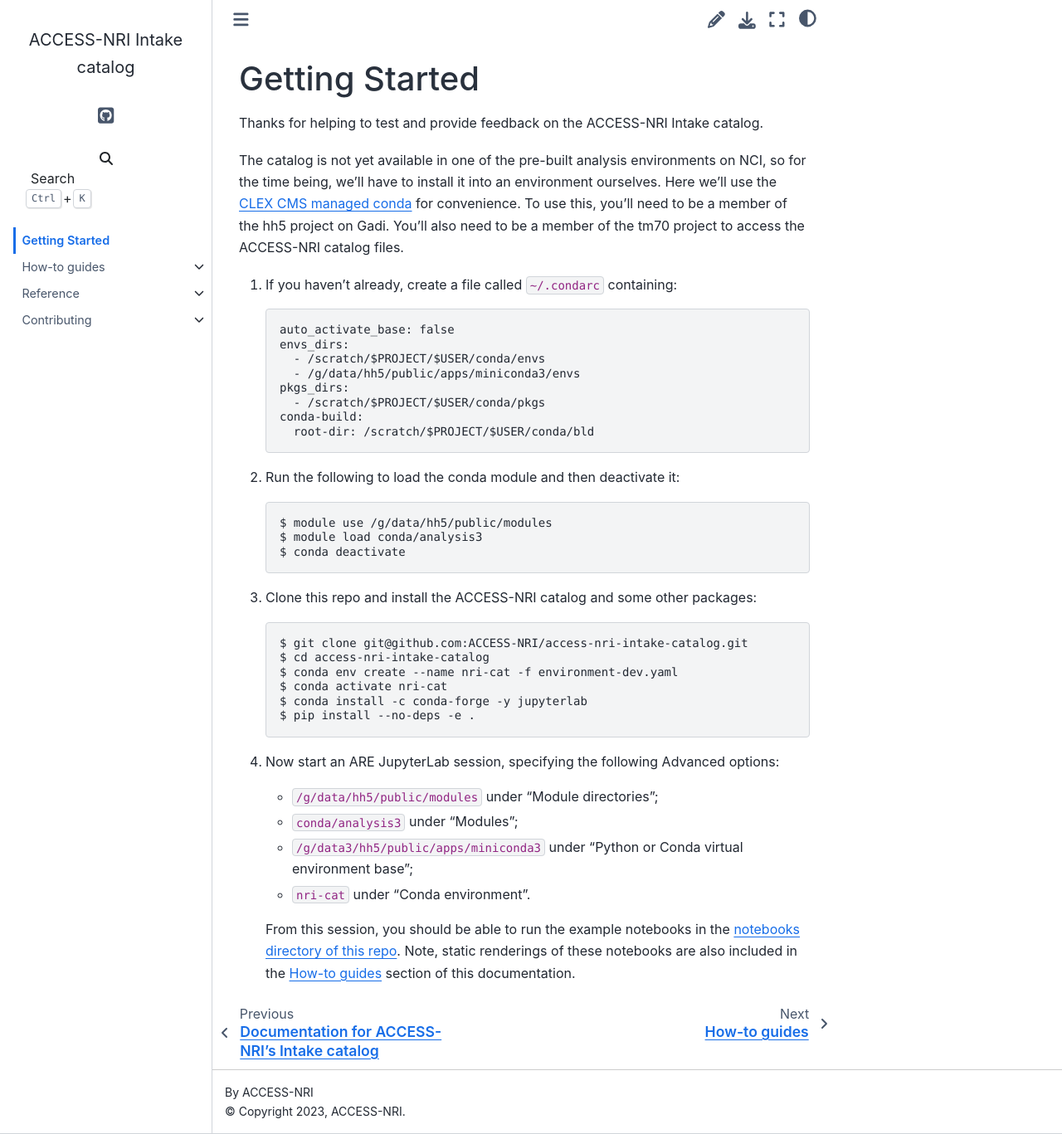
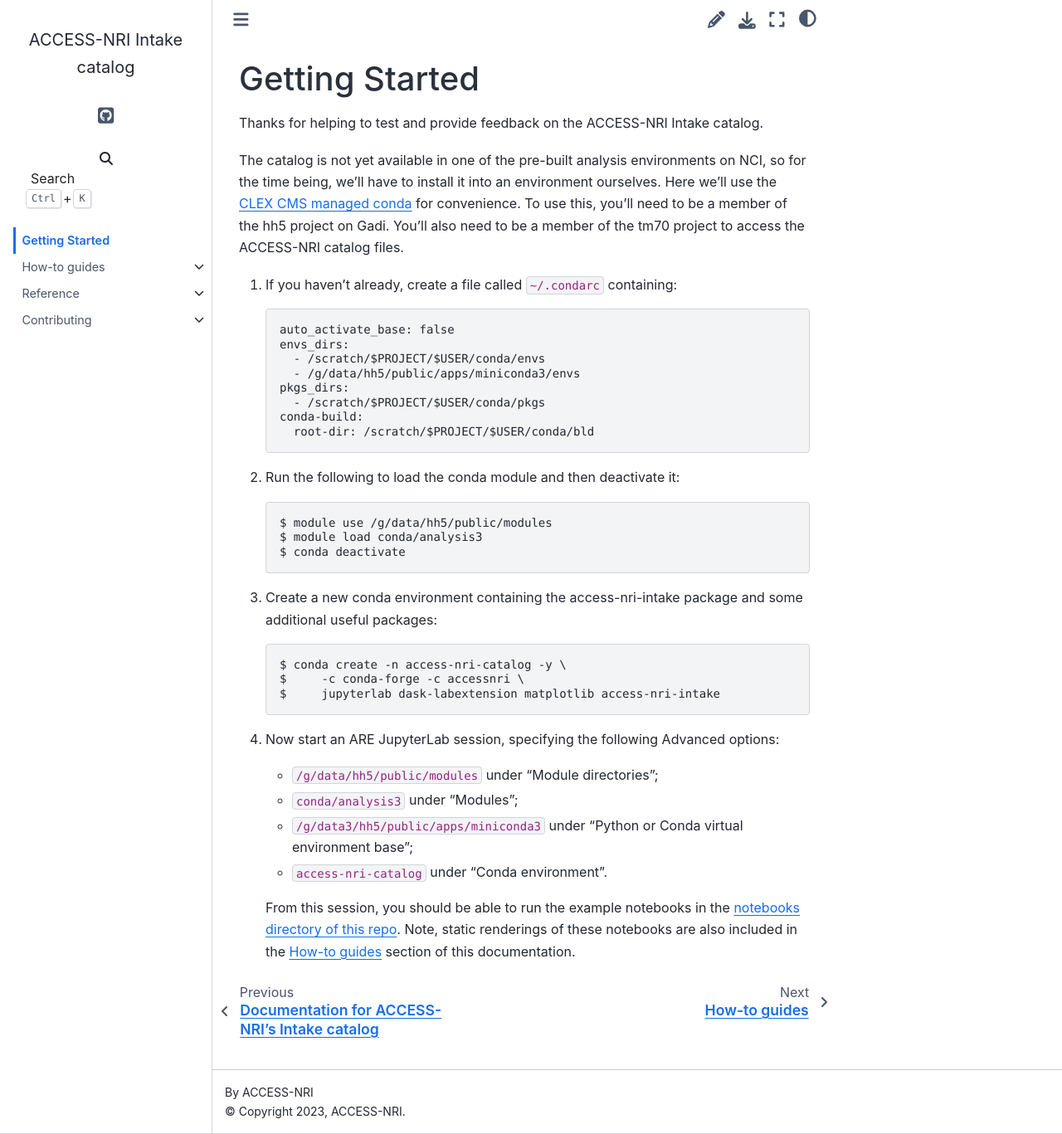
Before and after one commit to ACCESS-NRI/access-nri-intake-catalog, a Sphinx documentation site: the page built from docs/getting_started/index.rst, in a window 1280 px wide and 1367 px high. Shown: the whole window at 83% size. Built offline with Sphinx 7.4.7 and the Sphinx Book theme 1.1.4, drawn with Linux system fonts in a browser that asks for light colours; pages that are not in the unit, such as notebooks, are missing from menus.

Commit message:
update docs for conda install

```diff
--- a/docs/getting_started/index.rst
+++ b/docs/getting_started/index.rst
@@ -24,20 +24,17 @@
     $ module load conda/analysis3
     $ conda deactivate
 
-#. Clone this repo and install the ACCESS-NRI catalog and some other packages::
+#. Create a new conda environment containing the access-nri-intake package and some additional useful packages::
 
-    $ git clone git@github.com:ACCESS-NRI/access-nri-intake-catalog.git
-    $ cd access-nri-intake-catalog
-    $ conda env create --name nri-cat -f environment-dev.yaml
-    $ conda activate nri-cat
-    $ conda install -c conda-forge -y jupyterlab
-    $ pip install --no-deps -e .
+    $ conda create -n access-nri-catalog -y \
+    $     -c conda-forge -c accessnri \
+    $     jupyterlab dask-labextension matplotlib access-nri-intake
 
 #. |  Now start an ARE JupyterLab session, specifying the following Advanced options:
 
    * :code:`/g/data/hh5/public/modules` under "Module directories";
    * :code:`conda/analysis3` under "Modules";
    * :code:`/g/data3/hh5/public/apps/miniconda3` under "Python or Conda virtual environment base";
-   * :code:`nri-cat` under "Conda environment".
+   * :code:`access-nri-catalog` under "Conda environment".
 
    | From this session, you should be able to run the example notebooks in the `notebooks directory of this repo <https://github.com/ACCESS-NRI/access-nri-intake-catalog/tree/main/notebooks>`_. Note, static renderings of these notebooks are also included in the :ref:`How-to guides <How_tos>` section of this documentation.
```
Also changed, not shown: 1 other file.
